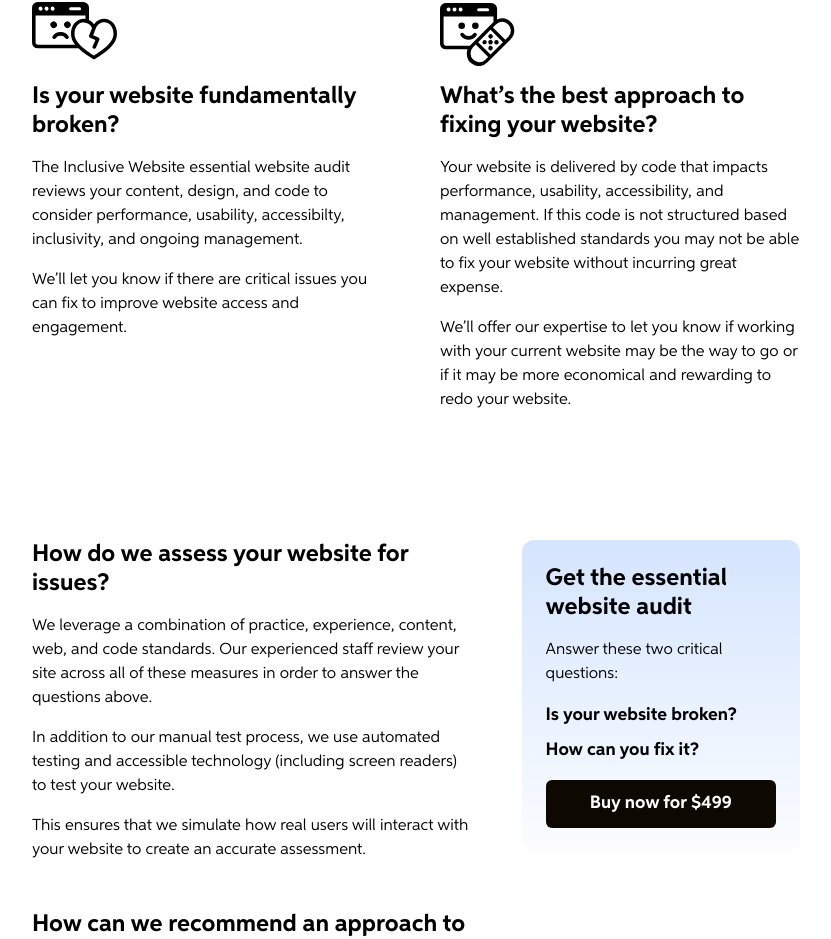
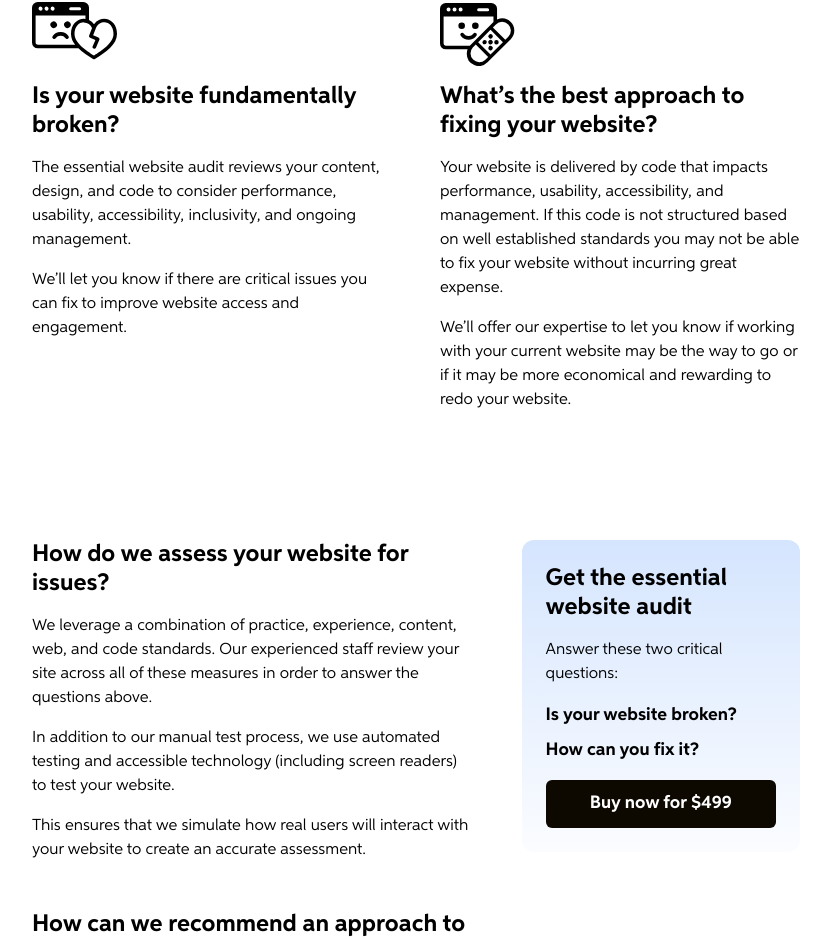
Before and after one commit to matt416/sayyeah-next, a Next.js app: page /essential-audit in a window 1280 px wide. Shown: the part 796-1735 px from the top of the page, without its empty margins (224-1055 px from the left). Built offline with nearby package versions, Linux system fonts and the light colour scheme; no server answers.

Commit message:
Fixed typos

```diff
--- a/pages/essential-audit.js
+++ b/pages/essential-audit.js
@@ -77,7 +77,7 @@ export default function EssentialAudit(){
           <div className="flex flex-col space-y-4">
             <img src="/_public/audit/hurt-browser.svg" alt="" width="88" height="64"/>
             <h3 className="text-24 font-bold">Is your website fundamentally broken?</h3>
-            <p>The Inclusive Website essential website audit reviews your content, design, and code to consider performance, usability, accessibilty, inclusivity, and ongoing management.</p>
+            <p>The essential website audit reviews your content, design, and code to consider performance, usability, accessibility, inclusivity, and ongoing management.</p>
             <p>We’ll let you know if there are critical issues you can fix to improve website access and engagement.</p>
           </div>
 
```
